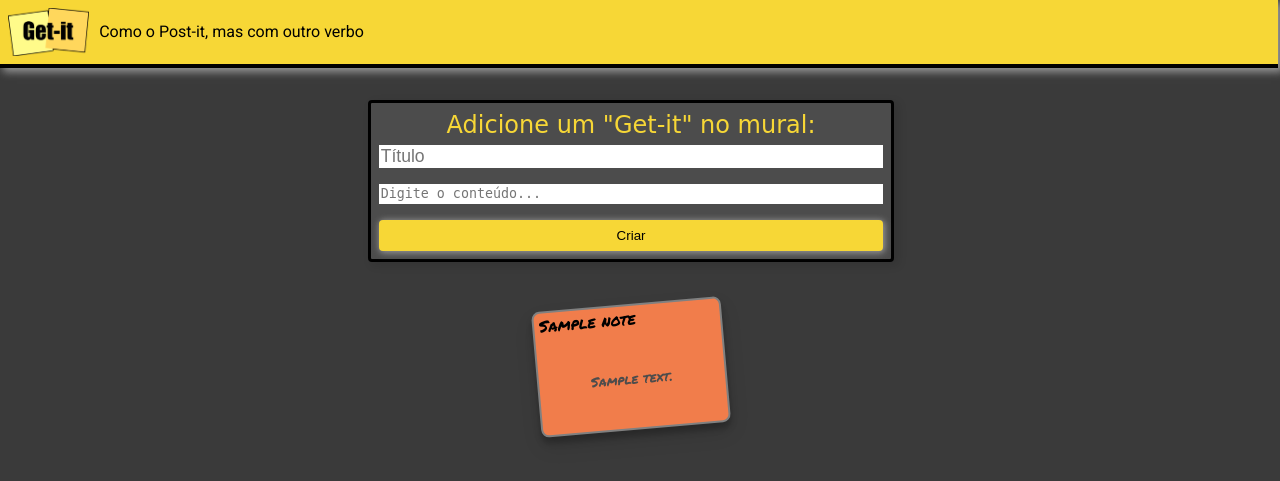
After one commit to GuilhermeRameh/TecwebHandouts, a Django app: template Handout 4/notes/templates/notes/note.html in a window 1280 px wide. The commit adds this page. Shown: the top 481 px of the page. Run offline with Django 3.2, Linux system fonts and the light colour scheme; the template is opened without the code that fills it: most values are stand-ins (such as "Sample title", 1, 10 or a date in 2020); some libraries are stand-ins or nearby versions.

Commit message:
Começo do Projeto ParteB. Continuação no repositório próprio para o projeto, na branch ParteB

```diff
--- /dev/null
+++ b/Handout 4/notes/static/notes/css/getit.css
@@ -0,0 +1,333 @@
+/*
+Algumas informações úteis e dicas:
+  - Fontes disponíveis:
+    font-family: 'Roboto', sans-serif;
+    font-family: 'Permanent Marker', cursive;
+  - Cores:
+    Tons de amarelo:
+      #e4fc2b
+      #e0d426
+      #f7d736
+      #e0af26
+      #fcb02b
+    Tons de cinza:
+      #2c2c2c
+      #4c4c4c
+    Cores dos cards:
+      #ead3a7
+      #9de0f5
+      #ef89ba
+      #fae890
+      #abe9c1
+  - Sombra: https://codepen.io/sdthornton/pen/wBZdXq
+ */
+
+html,
+body {
+  font-family: "Roboto", sans-serif;
+  width: 99.3%;
+  display: flex;
+  flex-direction: column;
+  background-color: #3a3a3a;
+}
+.appbar {
+  display: flex;
+  padding: 0.5rem;
+  margin-bottom: 2rem;
+  height: 3rem;
+  width: 100%;
+  background-color: #f7d736;
+  flex-direction: row;
+  align-items: center;
+  box-shadow: 4px 3px 8px 1px #969696;
+  border-bottom: solid 4px black;
+}
+.logo {
+  height: 3rem;
+}
+.subtitle {
+  padding: 10px;
+}
+.container{
+  display: flex;
+  flex-direction: column;
+  align-items: center;
+}
+.form-card {
+  display: flex;
+  flex-direction: column;
+  padding: 0.5rem;
+  width: 40%;
+  border-radius: 4px;
+  border: solid 3px black;
+  box-shadow: 4px 3px 8px 1px rgba(0,0,0,0.1);
+  margin-bottom: 2rem;
+  background-color: #4c4c4c;
+}
+
+.texto-container{
+  font-size: 1.5rem;
+  align-self: center;
+  margin: 0.15rem;
+  margin-bottom: 0.5rem;
+  font-family:'Bradley Hand', cursive;
+  color: #f7d736;
+}
+
+.form-card-title{
+  font-size: 1.1rem;
+  border: 0px;
+}
+.autoresize {
+  border: 0px;
+  height: 1rem;
+  margin-bottom: 1rem;
+  margin-top: 1rem;
+  resize: none  ;
+}
+.btn {
+  border-radius: 4px;
+  padding: 0.5rem;
+  border-width: 0px;
+  box-shadow: 1px 1px 6px 1px #969696;
+  background-color: #f7d736;
+}
+
+.card-container{
+  display: flex;
+  flex-wrap: wrap;
+  padding-left: 2rem;
+  padding-right: 2rem;
+  justify-content:space-evenly;
+}
+
+.card{
+  box-shadow: 0 10px 20px rgba(0,0,0,0.1), 0 6px 6px rgba(0,0,0,0.23);
+  display: flex;
+  flex-direction: column;
+  justify-content: space-between;
+  word-wrap: break-word;
+  width: 11rem;
+  height: 7rem;
+  margin: 0.6rem;
+  padding: 0.3rem;
+  margin-bottom: 1rem;
+  border-radius: 0.5rem;
+  border: solid 2px gray;
+}
+
+.card-title{
+  font-family: 'Permanent Marker', cursive;
+  margin-bottom: 0.5rem;
+}
+
+.card-content{
+  display: flex;
+  flex-grow: 1;
+  align-items: center;
+  justify-content: center;
+  font-family: 'Permanent Marker', cursive;
+  font-size:smaller;
+  color: #4c4c4c;
+}
+
+.edit-button:hover, .delete-button:hover{
+  background-color: rgba(17.25, 17.25, 17.25, 0.6);
+}
+
+.button-layout{
+  display: none;
+  flex-direction: row-reverse;
+}
+
+.edit-button{
+  display: flex;
+  justify-content: center;
+  align-items: center;
+  height: 1rem;
+  width: 1rem;
+  border-radius: 0.2rem;
+  background-color:rgba(17.25, 17.25, 17.25, 0.4);
+  border: none; /* Remove borders */
+  color: white; /* White text */
+  padding: 12px 16px; /* Some padding */
+  cursor: pointer; /* Mouse pointer on hover */
+  margin-right: 0.2rem;
+}
+
+.delete-button{
+  display: flex;
+  justify-content: center;
+  align-items: center;
+  height: 1rem;
+  width: 1rem;
+  border-radius: 0.2rem;
+  background-color:rgba(17.25, 17.25, 17.25, 0.4);
+  border: none; /* Remove borders */
+  color: white; /* White text */
+  padding: 12px 16px; /* Some padding */
+  cursor: pointer; /* Mouse pointer on hover */
+}
+
+.card:hover > .button-layout{
+  display: flex;
+}
+
+
+/* STYLE FOR POPUP WINDOW :) */
+
+.popup-window {
+  display: none; /* Hidden by default */
+  position: fixed; /* Stay in place */
+  z-index: 1; /* Sit on top */
+  left: 0;
+  top: 0;
+  width: 100%; /* Full width */
+  height: 100%; /* Full height */
+  overflow: auto; /* Enable scroll if needed */
+  background-color: rgb(0,0,0); /* Fallback color */
+  background-color: rgba(0,0,0,0.4); /* Black w/ opacity */
+}
+
+.window-content {
+  display: flex;
+  flex-direction: column;
+  justify-content: space-around;
+  background-color: #fefefe;
+  margin: 15% auto; /* 15% from the top and centered */
+  padding: 20px;
+  border: 1px solid #888;
+  width: 50%; /* Could be more or less, depending on screen size */
+}
+
+.popup-title{
+  width: 100%;
+  margin-top: 0.5rem;
+  margin-bottom: 2rem;
+}
+
+.popup-content{
+  width: 100%;
+  margin-top: 0.5rem;
+  margin-bottom: 2rem;
+}
+
+/* The Close Button */
+.close {
+  color: #aaa;
+  float: right;
+  font-size: 28px;
+  font-weight: bold;
+}
+
+.close:hover,
+.close:focus {
+  color: black;
+  text-decoration: none;
+  cursor: pointer;
+}
+
+
+.card-color-1{
+  background-color: #F17D4B
+}
+.card-color-2{
+  background-color: #FAFF62;
+}
+.card-color-3{
+  background-color: #F7D644;
+}
+.card-color-4{
+  background-color: #fae890;
+}
+.card-color-5{
+  background-color: #FFAE3B;
+}
+
+.card-rotation-1{
+  transform: rotate(0deg);
+}
+.card-rotation-2{
+  transform: rotate(1deg);
+}
+.card-rotation-3{
+  transform: rotate(2deg);
+}
+.card-rotation-4{
+  transform: rotate(3deg);
+}
+.card-rotation-5{
+  transform: rotate(4deg);
+}
+.card-rotation-6{
+  transform: rotate(5deg);
+}
+.card-rotation-7{
+  transform: rotate(-1deg);
+}
+.card-rotation-8{
+  transform: rotate(-2deg);
+}
+.card-rotation-9{
+  transform: rotate(-3deg);
+}
+.card-rotation-10{
+  transform: rotate(-4deg);
+}
+.card-rotation-11{
+  transform: rotate(-5deg);
+}
+
+
+
+/* Você pode usar o CSS comentado abaixo, se ajudar */
+/* Fonte: https://codepen.io/CrisWoler/pen/ogXBLj */
+/* .btn {
+  position: relative;
+  display: block;
+  padding: 10px 15px;
+
+  overflow: hidden;
+
+  border-width: 0;
+  outline: none;
+  border-radius: 2px;
+  box-shadow: 0 1px 4px rgba(0, 0, 0, 0.6);
+
+  background-color: #f7d736;
+
+  transition: background-color 0.3s;
+}
+
+.btn > * {
+  position: relative;
+}
+
+.btn:before {
+  content: "";
+
+  position: absolute;
+  top: 50%;
+  left: 50%;
+
+  display: block;
+  width: 0;
+  padding-top: 0;
+
+  border-radius: 100%;
+
+  background-color: rgba(236, 240, 241, 0.3);
+
+  -webkit-transform: translate(-50%, -50%);
+  -moz-transform: translate(-50%, -50%);
+  -ms-transform: translate(-50%, -50%);
+  -o-transform: translate(-50%, -50%);
+  transform: translate(-50%, -50%);
+}
+
+.btn:active:before {
+  width: 120%;
+  padding-top: 120%;
+
+  transition: width 0.2s ease-out, padding-top 0.2s ease-out;
+} */
--- /dev/null
+++ b/Handout 4/notes/static/notes/script/getit.js
@@ -0,0 +1,41 @@
+function getRandomInt(min, max) {
+  min = Math.ceil(min);
+  max = Math.floor(max);
+  return Math.floor(Math.random() * (max - min + 1)) + min;
+}
+
+var updateNoteForm = "popupWindow-"
+
+function openUpdateForm(id) {
+  document.getElementById(updateNoteForm.concat(String(id))).style.display = "block"
+}
+
+function closeUpdateForm(id) {
+  document.getElementById(updateNoteForm.concat(String(id))).style.display = "none"
+}
+
+document.addEventListener("DOMContentLoaded", function () {
+  // Faz textarea aumentar a altura automaticamente
+  // Fonte: https://www.geeksforgeeks.org/how-to-create-auto-resize-textarea-using-javascript-jquery/#:~:text=It%20can%20be%20achieved%20by,height%20of%20an%20element%20automatically.
+  let textareas = document.getElementsByClassName("autoresize");
+  for (let i = 0; i < textareas.length; i++) {
+    let textarea = textareas[i];
+    function autoResize() {
+      this.style.height = "auto";
+      this.style.height = this.scrollHeight + "px";
+    }
+
+    textarea.addEventListener("input", autoResize, false);
+  }
+
+  // Sorteia classes de cores aleatoriamente para os cards
+  let cards = document.getElementsByClassName("card");
+  for (let i = 0; i < cards.length; i++) {
+    let card = cards[i];
+    card.className += ` card-color-${getRandomInt(
+      1,
+      5
+    )} card-rotation-${getRandomInt(1, 11)}`;
+  }
+
+});
--- a/Handout 4/notes/templates/notes/base.html
+++ b/Handout 4/notes/templates/notes/base.html
@@ -1,8 +1,24 @@
+{% load static %}
+
 <!DOCTYPE html>
 <html>
   <head>
     <meta charset="UTF-8" />
     <title>Get-it</title>
+    <link
+      rel="stylesheet"
+      href="https://cdnjs.cloudflare.com/ajax/libs/meyer-reset/2.0/reset.min.css"
+      integrity="sha512-NmLkDIU1C/C88wi324HBc+S2kLhi08PN5GDeUVVVC/BVt/9Izdsc9SVeVfA1UZbY3sHUlDSyRXhCzHfr6hmPPw=="
+      crossorigin="anonymous"
+    />
+    <link rel="preconnect" href="https://fonts.gstatic.com" />
+    <link
+      href="https://fonts.googleapis.com/css2?family=Roboto&family=Permanent+Marker&display=swap"
+      rel="stylesheet"
+    />
+    <link rel="stylesheet" href="{% static 'notes/css/getit.css' %}" />
+    <link rel="stylesheet" href="https://cdnjs.cloudflare.com/ajax/libs/font-awesome/4.7.0/css/font-awesome.min.css">
+    <script type="text/javascript" src="{% static 'notes/script/getit.js' %}"></script>
   </head>
 
   <body>
--- a/Handout 4/notes/templates/notes/index.html
+++ b/Handout 4/notes/templates/notes/index.html
@@ -2,21 +2,32 @@
 {% load static %}
 
 {% block content %}
-<img src="{% static 'notes/img/logo-getit.png' %}" />
-<p>Como o Post-it, mas com outro verbo</p>
+<div class="appbar">
+  <img src="{% static 'notes/img/logo-getit.png' %}" class="logo" />
+  <span class="subtitle">Como o Post-it, mas com outro verbo</span>
+</div>
 
-<form method="post">
-  {% csrf_token %}
-  <label for="titulo">Título</label>
-  <input id="titulo" type="text" name="titulo" />
-  <label for="detalhes">Detalhes</label>
-  <textarea id="detalhes" name="detalhes"></textarea>
-  <input type="submit" />
-</form>
+<main class="container">
+  <!-- method="post" foi removido apenas para o exemplo funcionar sem o servidor -->
+  <form class="form-card" method="post">
+    {% csrf_token %}
+    <h3 class='texto-container'>Adicione um "Get-it" no mural:</h3>
+    <input type="hidden" name="method" value="POST"/>
+    <input
+      class="form-card-title"
+      type="text"
+      name="titulo"
+      placeholder="Título"
+    />
+    <textarea
+      class="autoresize"
+      name="detalhes"
+      placeholder="Digite o conteúdo..."
+    ></textarea>
+    <button class="btn" type="submit">Criar</button>
+  </form>
 
-<ul>
-  {% for note in notes %}
-  <li>{{ note.title }}</li>
-  {% endfor %}
-</ul>
+  <div class="card-container">
+    {% block notes %} {% endblock %}
+  </div>
 {% endblock %}
--- /dev/null
+++ b/Handout 4/notes/templates/notes/note.html
@@ -0,0 +1,42 @@
+{% extends "notes/index.html" %}
+
+{% block notes %}
+
+{% for note in notes %}
+
+  <li class="card" id="card">
+      <h3 class="card-title">{{note.title}}</h3>
+      <div class="card-content">
+        <p>{{note.content}}</p>
+      </div>
+
+      <div class="button-layout" id="button-layout">
+        <form method="post">
+          <input type="hidden" name="method" value="DELETE"/>
+          <input type="hidden" name="id" value="{id}"/>
+          <button class="delete-button" id="deleteButton-{id}" type="submit"><i class="fa fa-trash"></i></button>
+        </form>
+
+        <button class="edit-button" id="editButton-{id}" onclick="openUpdateForm({id})"><i class="fa fa-edit"></i></button>
+      </div>
+
+    </li>
+
+    <div id="popupWindow-{id}" class="popup-window">
+      <form method="post">
+        <input type="hidden" name="method" value="UPDATE"/>
+        <input type="hidden" name="id" value="{id}"/>
+        <div class="window-content">
+          <span class="close" onclick="closeUpdateForm({id})">&times;</span>
+          <h4>Título:</h4>
+          <input class="popup-title" type="text" name="title" value="{title}"/>
+          <h4>Conteúdo:</h4>
+          <input class="popup-content" type="text" name="details" value="{details}"/>
+          <button class="btn" type="submit" margin-top: 2rem; >Modificar</button>
+        </div>
+      </form>
+    </div>
+
+  {% endfor %}
+
+  {% endblock %}
--- a/Handout 4/notes/views.py
+++ b/Handout 4/notes/views.py
@@ -12,4 +12,4 @@ def index(request):
         return redirect('index')
     else:
         all_notes = Note.objects.all()
-        return render(request, 'notes/index.html', {'notes': all_notes})
+        return render(request, 'notes/note.html', {'notes': all_notes})
```
